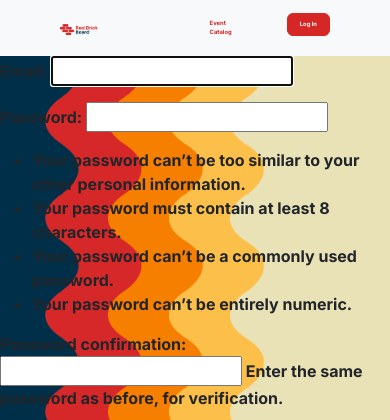
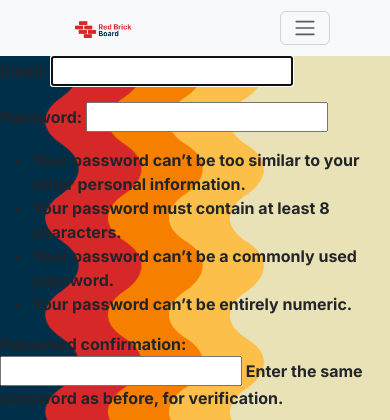
Before and after one commit to avraiel/red_brick_board, a Django app: page /accounts/register in a window 390 px wide. Shown: the top 420 px of the page. Run offline with Django 4.2, Linux system fonts and the light colour scheme; some libraries are stand-ins or nearby versions.

Commit message:
added collapse to navbar

```diff
--- a/redbrickboard/static/css/custom.css
+++ b/redbrickboard/static/css/custom.css
@@ -27,7 +27,7 @@ body {
      background-color: var(--theme-bright-red);
      color: #fff;
      border-color: var(--theme-bright-red);
-     white-space:nowrap;
+     white-space: nowrap;
 }
 
 .btn-red:hover {
@@ -38,10 +38,35 @@ body {
      border-color: var(--theme-prusian-blue);
 }
 
+@media (max-width: 950px) {
+     .navbar-brand {
+        width: 90%;
+     }
+}
+
+@media (max-width: 780px) {
+     .navbar-brand {
+        width: 85%;
+     }
+}
+
+@media (max-width: 560px) {
+     .navbar-brand {
+        width: 75%;
+     }
+}
+
+@media (max-width: 425px) {
+     .navbar-brand {
+        width: 70%;
+     }
+}
+
 .nav-link {
      transition: all 0.3s ease-in;
      color: var(--theme-bright-red) !important;
      font-size: 1.5vw;
+     white-space: nowrap;
 }
 
 
--- a/redbrickboard/templates/base.html
+++ b/redbrickboard/templates/base.html
@@ -17,7 +17,7 @@
 
 </head>
 <body>
-  <nav class="px-5 navbar navbar-expand navbar-light bg-light">
+  <nav class="px-5 navbar navbar-expand-lg navbar-light bg-light">
   <div class="container-fluid justify-content-end">
     <a class="navbar-brand" href="/">
           <img src="{% static '/images/Logo with Name.png' %}" alt="Red Brick Board" style="width:30%; height:auto;">
@@ -25,10 +25,12 @@
     <button class="navbar-toggler" type="button" data-bs-toggle="collapse" data-bs-target="#navbarNavAltMarkup" aria-controls="navbarNavAltMarkup" aria-expanded="false" aria-label="Toggle navigation">
       <span class="navbar-toggler-icon"></span>
     </button>
-    <div class="collapse navbar-collapse justify-content-end" id="navbarNav">
-      <div class="navbar-nav d-flex">
-        <a class="nav-link" href="/eventcatalog" style="margin-right: 2.94rem;">Event Catalog</a>
-
+    <div class="collapse navbar-collapse justify-content-end" id="navbarNavAltMarkup">
+      <ul class="navbar-nav d-flex">
+        <li class="nav-item">
+          <a class="nav-link" href="/eventcatalog" style="margin-right: 2.94rem;">Event Catalog</a>
+        </li>
+        <li class="nav-item">
         {% if user.is_authenticated %}
               <form role="Log Out" action="{% url 'accounts:logout' %}" method="post">
                   {% csrf_token %}
@@ -40,7 +42,8 @@
                   <button class="btn btn-red" type="submit">Log In</button>
               </form>
         {% endif %}
-    </div>
+        </li>
+      </ul>
   </div>
 </nav>
   {% block content %}
```
